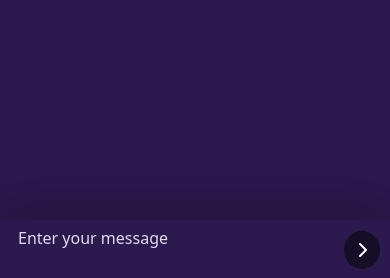
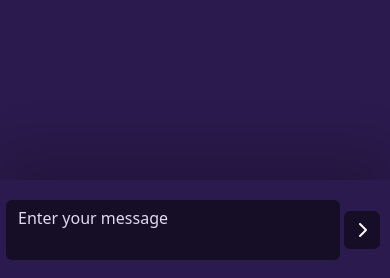
Before and after one commit to Ahmed-Tawfik94/ChatWithAI, a Flask app: page / in a window 390 px wide. Shown: the part 566-844 px from the top of the page. Run offline with Flask 3, Linux system fonts and the light colour scheme; some libraries are stand-ins or nearby versions.

Commit message:
changed theme and sizing to fit mobile phone size and fix ui issue

```diff
--- a/static/css/chat.css
+++ b/static/css/chat.css
@@ -1,7 +1,7 @@
 :root{
   --indego-800: rgb(41, 6, 96);
   --indego-900: rgb(20, 3, 48);
-  --purple-800: rgb(43, 26, 77);
+  --purple-800: #2b1a4d;
   --purple-900:#160d26;
   --purple-100:#e2d9f3;
   --purple-200:#c5b3e6;
@@ -72,6 +72,7 @@
   .border-purple-900{
     border-color: var(--purple-900)!important;
   }
+
   .border-blue-800{
     border-color: #052c65!important;
   }
@@ -148,10 +149,10 @@
     color:var(--bs-gray-500)!important;
   }
 .shadow-top-lg{
-  box-shadow: 0 -1rem 3rem rgba(0, 0, 0, 0.175)!important;
+  box-shadow: 0 -2rem 3rem rgba(0, 0, 0, 0.175)!important;
 }
 .shadow-bottom-lg{
-  box-shadow: 0 1rem 3rem rgba(0, 0, 0, 0.175)!important;
+  box-shadow: 0 2rem 3rem rgba(0, 0, 0, 0.175)!important;
 }
 .chat-grid{
   display: grid;
--- a/templates/chat.html
+++ b/templates/chat.html
@@ -19,11 +19,11 @@
         </div>
     </div>
     <!-- text box area  -->
-    <div class="row shadow-top-lg bg-purple-800 px-md-3 px-2" style="margin: -2px!important;">
+    <div class="row shadow-top-lg bg-purple-800 px-md-3 px-2" style="margin: -2px!important;height:100px">
         <div class="col-12 p-0">
-                <div class="d-flex justify-content-between align-items-center">
-                    <textarea id="chatbox" type="text" style="background-color: transparent;resize: none;" class="form-control border-0  border-dark-800 rounded-0  text-white" placeholder="Enter your message" id="message" name="message" rows="2" maxlength="300"></textarea>
-                    <button id="chatsend" type="submit" class="btn btn-primary bg-purple-900 border-purple-900 rounded-circle mx-1 border"><i class="fa-solid fa-chevron-right"></i></button>
+                <div class="d-flex justify-content-between align-items-center h-100">
+                    <textarea id="chatbox" type="text" style="background-color: transparent;resize: none;" class="form-control  bg-purple-900 rounded border-0  text-white" placeholder="Enter your message" id="message" name="message" rows="2" maxlength="300"></textarea>
+                    <button id="chatsend" type="submit" class="btn btn-primary text-white bg-purple-900 border-purple-900 rounded rounded-2 mx-1 border"><i class="fa-solid fa-chevron-right"></i></button>
                 </div>
         </div>
     </div>
```
Also changed, not shown: manifest.json.
